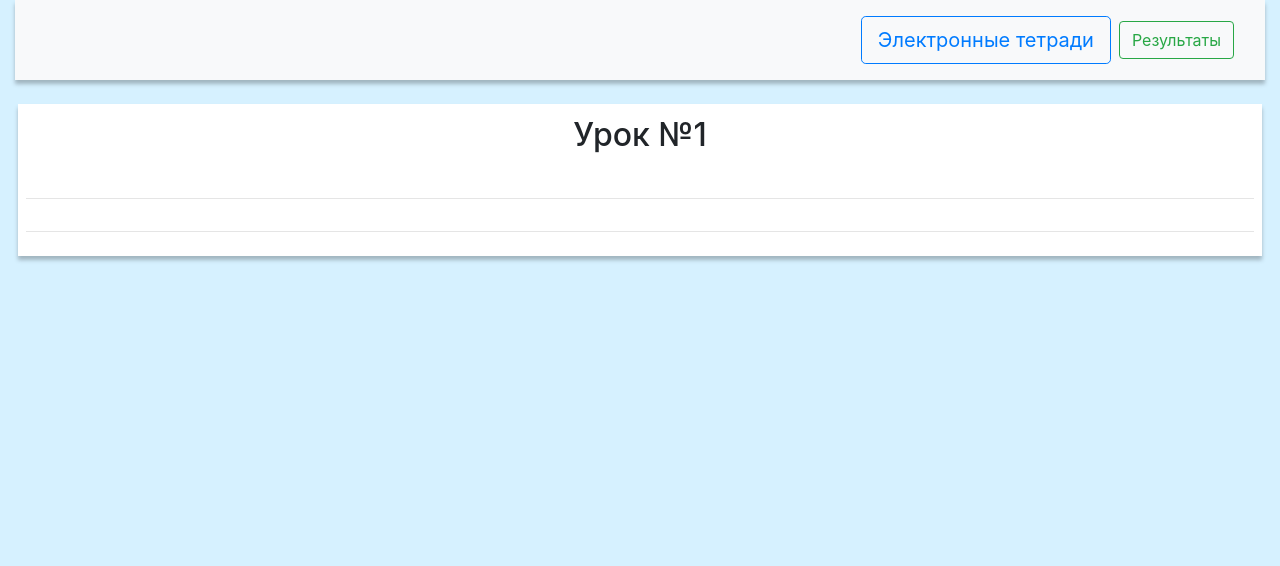
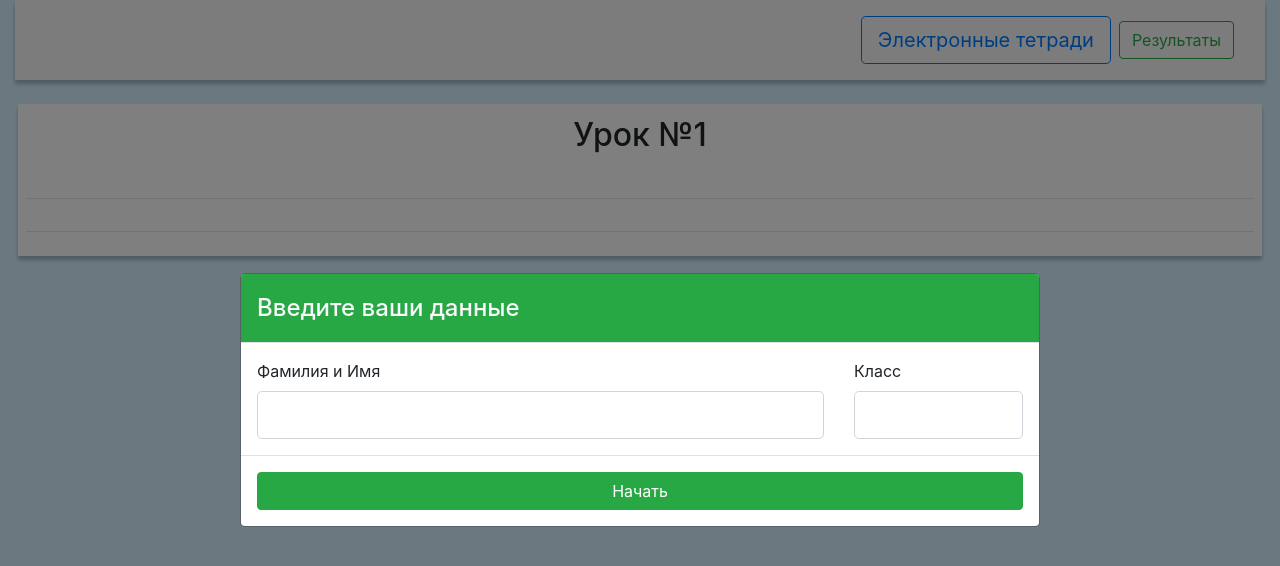
Before and after one commit to igar1991/e-book, a React (Create React App) app: page /solution in a window 1280 px wide. Shown: the top 566 px of the page. Built offline with nearby package versions, Linux system fonts and the light colour scheme.

Commit message:
start addd Reult context

```diff
--- a/src/App.js
+++ b/src/App.js
@@ -2,6 +2,7 @@ import React from "react";
 import { BrowserRouter, Route, Switch } from "react-router-dom";
 import { Navbar } from "./components/nav";
 import { BookState } from "./context/book/BookState";
+import { ResultState } from "./context/result/resultState";
 import { SolutionState } from "./context/solution/solutionState";
 import { ThemeState } from "./context/themebook/themeState";
 import { Book } from "./pages/book";
@@ -11,6 +12,7 @@ import { Solution } from "./pages/solution";
 
 function App() {
   return (
+    <ResultState>
       <BookState>
         <ThemeState>
           <SolutionState>
@@ -28,6 +30,7 @@ function App() {
           </SolutionState>
         </ThemeState>
       </BookState>
+    </ResultState>
   );
 }
 
--- /dev/null
+++ b/src/context/result/resultContext.js
@@ -0,0 +1,3 @@
+import { createContext } from "react";
+
+export const ResultContext = createContext();
--- /dev/null
+++ b/src/context/result/resultReducer.js
@@ -0,0 +1,12 @@
+import { ADD_START_DATA } from "../types"
+
+export const resultReducer =(state, action)=>{
+    switch(action.type) {
+        case ADD_START_DATA:
+            return {
+                ...state, modalName: false
+            }
+        default:
+            return state
+    }
+}
--- /dev/null
+++ b/src/context/result/resultState.js
@@ -0,0 +1,30 @@
+import React, { useReducer } from "react";
+import { ADD_START_DATA } from "../types";
+import { ResultContext } from "./resultContext";
+import { resultReducer } from "./resultReducer";
+
+export const ResultState = ({ children }) => {
+  const [state, dispatch] = useReducer(resultReducer, {
+    title: "Igor",
+    theme: "histori",
+    class: 1,
+    date: "22.01.02",
+    solvet: 2,
+    error: 2,
+    miss: 1,
+    res: "good",
+    modalName: true,
+  });
+
+  const addStartdata =()=>{
+      dispatch({
+          type: ADD_START_DATA
+      })
+  }
+
+  return (
+    <ResultContext.Provider value={{ stateR: state, addStartdata }}>
+      {children}
+    </ResultContext.Provider>
+  );
+};
--- a/src/context/types.js
+++ b/src/context/types.js
@@ -6,3 +6,4 @@ export const CLEAR_QUEST = 'CLEAR_QUEST';
 export const FALSE_ANSWER = 'FALSE_ANSWER';
 export const TRUE_ANSWER = 'TRUE_ANSWER';
 export const NEXT_QUEST = 'NEXT_QUEST';
+export const ADD_START_DATA ='ADD_START_DATA'
--- a/src/pages/solution.js
+++ b/src/pages/solution.js
@@ -1,5 +1,6 @@
 import React, { useContext } from "react";
 import { Modal } from "react-bootstrap";
+import { ResultContext } from "../context/result/resultContext";
 import { SolutionContext } from "../context/solution/solutionContext";
 
 export const Solution = () => {
@@ -12,6 +13,8 @@ export const Solution = () => {
     nextQuest,
     trueAnswer,
   } = useContext(SolutionContext);
+
+  const {stateR, addStartdata }= useContext(ResultContext)
 
   const answerTrue = () => {
     if (allQuests.quests.length <= currentQuest + 1) {
@@ -114,6 +117,51 @@ export const Solution = () => {
           </button>
         </Modal.Footer>
       </Modal>
+      <Modal
+        size="lg"
+        show={stateR.modalName}
+        backdrop="static"
+        keyboard={false}
+        centered
+        aria-labelledby="contained-modal-title-vcenter"
+      >
+        <Modal.Header className="bg-success text-light">
+          <Modal.Title>Введите ваши данные</Modal.Title>
+        </Modal.Header>
+        <Modal.Body>
+          <div className="row">
+            <div className="col-md-9">
+              <label for="name" className="form-label">
+                Фамилия и Имя
+              </label>
+              <input
+                type="text"
+                class="form-control form-control-lg"
+                id="name"
+              />
+            </div>
+            <div className="col-md-3">
+              <label for="class" className="form-label">
+                Класс
+              </label>
+              <input
+                type="text"
+                className="form-control form-control-lg"
+                id="class"
+              />
+            </div>
+          </div>
+        </Modal.Body>
+        <Modal.Footer>
+          <button
+            type="button"
+            className="btn btn-success btn-block"
+            onClick={addStartdata}
+          >
+            Начать
+          </button>
+        </Modal.Footer>
+      </Modal>
     </div>
   );
 };
--- a/src/quest/quest1.js
+++ b/src/quest/quest1.js
@@ -1,10 +1,13 @@
 import React, { useContext } from "react";
 import { Button } from "react-bootstrap";
+import { ResultContext } from "../context/result/resultContext";
 import { SolutionContext } from "../context/solution/solutionContext";
 
 export const Quest1 =()=> {
 
   const {falseAnswer, trueAnswer}=useContext(SolutionContext)
+
+  const {stateR}=useContext(ResultContext)
     return (
         <div>
             <h1>QUEST111</h1>
@@ -15,7 +18,7 @@ export const Quest1 =()=> {
           <button type="button" class="btn btn-outline-primary btn-block" onClick={()=>trueAnswer(1)}>
             Правильный ответ
           </button>
-          <Button>1111111</Button>
+          <Button>{stateR.res}</Button>
         </div>
     )
 }
```
Lines whose indentation alone changed are shown as unchanged.
